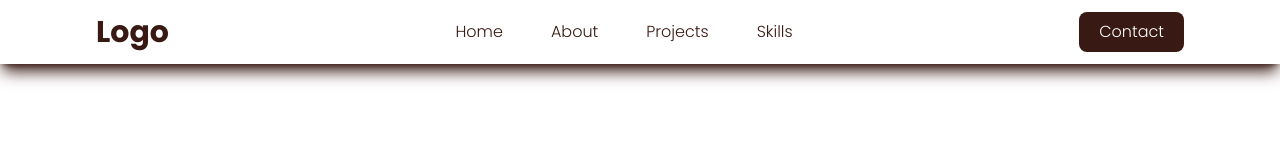
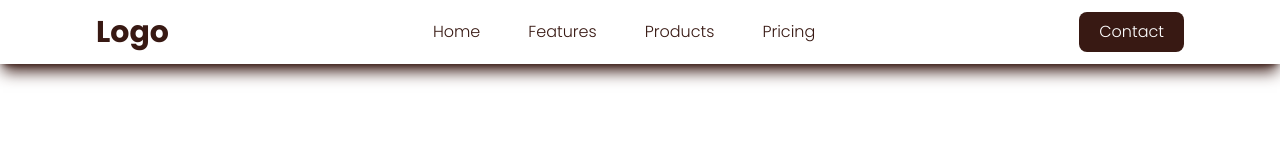
Before and after one commit to BoltUltra/shoeWebsite, a plain HTML site: page index.html in a window 1280 px wide. Shown: the top 148 px of the page. Drawn offline with Linux system fonts and the light colour scheme.

Commit message:
Navbar changes

```diff
--- a/index.html
+++ b/index.html
@@ -26,9 +26,9 @@
 			</div>
 			<div class="hidden md:flex space-x-12 items-center text-primary">
 				<a href="#" class="text-selected-text">Home</a>
-				<a href="#about">About</a>
-				<a href="#projects">Projects</a>
-				<a href="#skills">Skills</a>
+				<a href="#feature">Features</a>
+				<a href="#product">Products</a>
+				<a href="#pricing">Pricing</a>
 			</div>
 			<a href="#contact" class="contact-btn">Contact</a>
 			<!-- Mobile button -->
@@ -43,9 +43,9 @@
 			<!-- Mobile menu -->
 		</nav>
 		<div class="mobile-menu hidden md:hidden text-white bg-primary text-sm">
-			<a href="#about" class="mobile-nav">About</a>
-			<a href="#projects" class="mobile-nav">Projects</a>
-			<a href="#skills" class="mobile-nav">Skills</a>
+			<a href="#feature" class="mobile-nav">Features</a>
+			<a href="#product" class="mobile-nav">Products</a>
+			<a href="#pricing" class="mobile-nav">Pricing</a>
 			<a href="#contact" class="mobile-nav">Contact</a>
 		</div>
 	</header>
```
